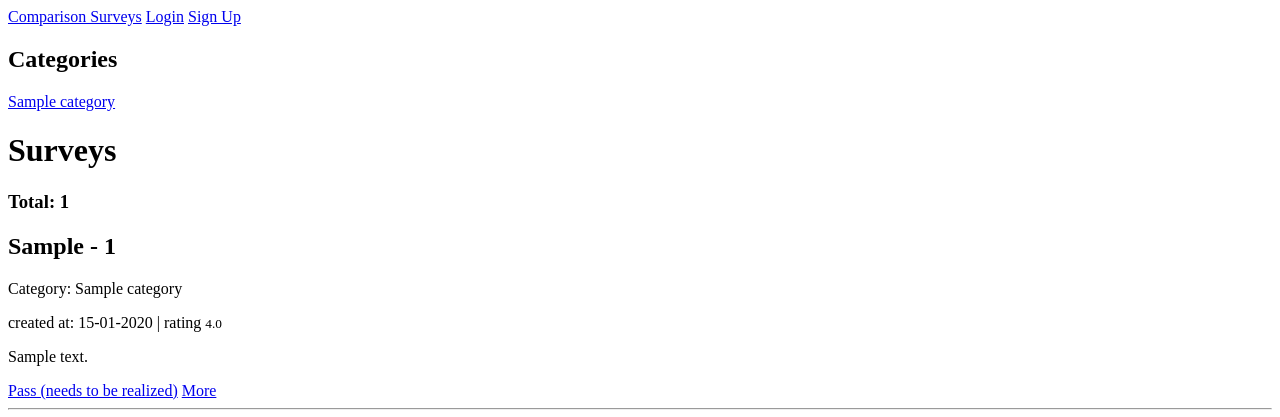
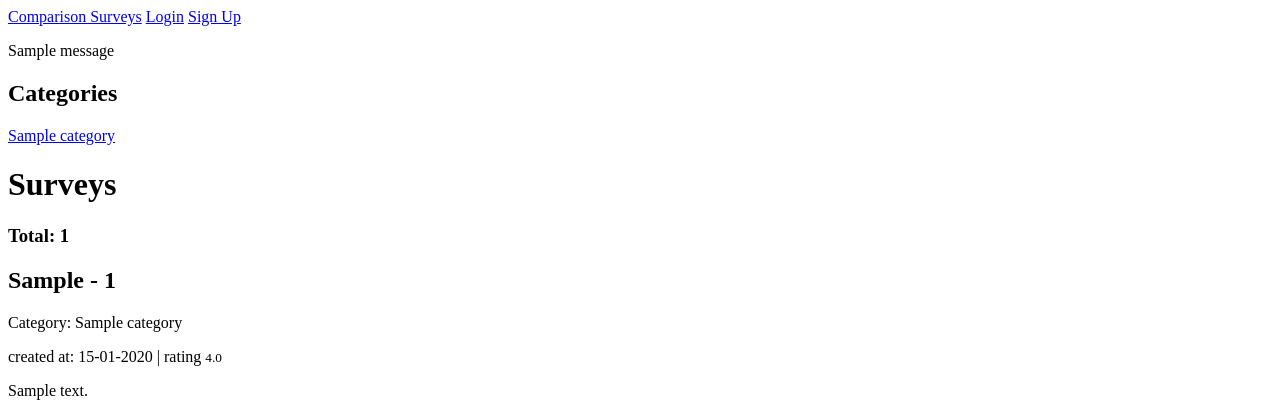
Before and after one commit to CyganFx/VoteRate, a Django app: page /comparison-survey/ in a window 1280 px wide. Shown: the top 417 px of the page. Run offline with Django 3.2, Linux system fonts and the light colour scheme; tables that the repository leaves empty hold one stand-in row (values such as "Sample post"); one stand-in notice (Sample message) is shown.

Commit message:
comparison_survey app: added success&errors messages output after completion of form related actions

```diff
--- a/comparison_survey/templates/comparison_survey/csurvey.index.page.html
+++ b/comparison_survey/templates/comparison_survey/csurvey.index.page.html
@@ -3,6 +3,14 @@
 {% block title %}Home{% endblock %}
 
 {% block contents %}
+
+     <!--MESSAGES WOULD BE OUTPUTTED HERE. THERE CAN BE USED BOOTSTRAP TOASTS-->
+        {% if messages %}
+                {% for message in messages %}
+                    <p {% if message.tags %} class="{{ message.tags }}"{% endif %}>{{ message }}</p>
+                {% endfor %}
+        {% endif %}
+
     {% if category_list %}
         <h2>Categories</h2>
         {% for category in category_list %}
@@ -51,7 +59,7 @@
                 {% endfor %}
 
              {% else %}
-                <h6>No surveys added. Check later</h6>
+                <h4>No surveys added. Check later</h4>
                     {% if user.is_authenticated %}
                  <a href="{% url 'my-surveys-new' %}">Create your own comparison survey</a>
                     {% endif %}
--- a/comparison_survey/templates/comparison_survey/csurvey.single.page.html
+++ b/comparison_survey/templates/comparison_survey/csurvey.single.page.html
@@ -5,6 +5,12 @@
 {% block title %}{{ survey.topic }}{% endblock %}
 
 {% block contents %}
+     <!--MESSAGES WOULD BE OUTPUTTED HERE. THERE CAN BE USED BOOTSTRAP TOASTS-->
+        {% if messages %}
+                {% for message in messages %}
+                    <p {% if message.tags %} class="{{ message.tags }}"{% endif %}>{{ message }}</p>
+                {% endfor %}
+        {% endif %}
         <div>
             <hr>
 
--- a/comparison_survey/templates/comparison_survey/dashboard.page.html
+++ b/comparison_survey/templates/comparison_survey/dashboard.page.html
@@ -14,6 +14,12 @@
                  <hr>
                     <a href="{% url 'complaints-list' %}">SPECIAL MODERATORS CAN SEE THIS - Moderation</a>
                  <hr>
+                 <!--MESSAGES WOULD BE OUTPUTTED HERE. THERE CAN BE USED BOOTSTRAP TOASTS-->
+        {% if messages %}
+                {% for message in messages %}
+                    <p {% if message.tags %} class="{{ message.tags }}"{% endif %}>{{ message }}</p>
+                {% endfor %}
+        {% endif %}
                  <h4>Total {{ total }}</h4>
                  <table>
                     <tr>
--- a/comparison_survey/urls.py
+++ b/comparison_survey/urls.py
@@ -6,10 +6,9 @@ urlpatterns = [
     path('', ComparisonSurveyAll.as_view(), name='comparison-survey-home'),
     path('<int:pk>', ComparisonSurveyDetail.as_view(), name='comparison-survey-by-id'),
     path('category/<int:category_id>', CSurveysByCategory.as_view(), name='comparison-survey-by-category'),
-    # TODO - implement search view for comparison survey
-    # path('search/<int:num>'),
+
     # path('search/<str:topic>'),
-    # path('search/<int:year>/<int:month>'),  # experiment
+
     # for authorized users
     path('rate/<int:survey_id>', rate_csurvey, name='comparison-survey-rate'),
     path('my_surveys/all', retrieve_creator_comparison_surveys, name='my-surveys-all'),
--- a/comparison_survey/views.py
+++ b/comparison_survey/views.py
@@ -1,7 +1,7 @@
 from django.db.models import Count
 from django.http import Http404, HttpResponseRedirect
 from django.shortcuts import render, redirect, get_object_or_404
-
+from django.contrib import messages
 from django.views.generic import ListView, DetailView, CreateView, UpdateView
 from .forms import ComparisonSurveyForm, RateObjectForm, ComplaintForm
 from .models import ComparisonSurvey, RateObject, ComparisonSurveyResult, Complaint, Category
@@ -102,6 +102,7 @@ class CreateCSurvey(CreateView):
         self.object = form.save(commit=False)
         self.object.author = self.request.user
         self.object.save()
+        messages.success(self.request, "New Comparison survey created")  # this would be displayed on dashboard
         return HttpResponseRedirect(self.get_success_url())
 
 
@@ -114,6 +115,8 @@ class EditCSurvey(UpdateView):
     def form_valid(self, form):
         self.object = form.save(commit=False)
         self.object.save()
+        messages.success(self.request,
+                         f"Comparison survey - {self.object.topic} successfully updated")  # this would be displayed on creator.single cs page
         return redirect(f'my-survey', self.object.id)
 
 
@@ -126,6 +129,8 @@ def delete_csurvey(request, id, template='comparison_survey/survey.edit.page.htm
 
     if request.method == 'POST':
         data.delete()
+        messages.success(request,
+                         f"Comparison survey - {data.topic} successfully deleted")  # this would be displayed on dashboard
         return redirect('my-surveys-all')
     return render(request, template)
 
@@ -162,6 +167,8 @@ def delete_rate_object(request, ro_pk, template='comparison_survey/csurvey.creat
         survey.top_number -= 1
         survey.save()
         rate_obj.delete()
+        messages.success(request,
+                         f"Rate object - {rate_obj.description} successfully deleted")  # this would be displayed on dashboard
         return redirect('my-survey', survey.pk)
     return render(request, template, context={'create_ro_form': form})
 
@@ -180,8 +187,12 @@ def rate_csurvey(request, survey_id):
             else:
                 csurvey.rating = (csurvey.rating + float(request.POST.get("mark"))) / 2
                 csurvey.save()
+            messages.success(request,
+                             f"{csurvey.topic}: Thank you for your response")  # this message will be displayed on cs single page
             return redirect('comparison-survey-by-id', pk=survey_id)
         else:
+            messages.error(request,
+                           "Oops. Some errors were occured during rating")  # this message will be displayed on index page
             return redirect('comparison-survey-home')
 
 
@@ -196,6 +207,8 @@ def leave_complaint(request, survey_id, template='comparison_survey/csurvey.feed
         form.instance.survey = survey
         form.instance.user = request.user
         form.save()
+        messages.success(request,
+                         f"{survey.topic}: We will definitely consider your complaint")  # this message will be displayed on cs single page
         return redirect('comparison-survey-by-id', survey.pk)
     return render(request, template, {'create_ro_form': form})
 
```
Also changed, not shown: comparison_survey/templates/comparison_survey/csurvey.creator.single.html (+8 -0 lines).
